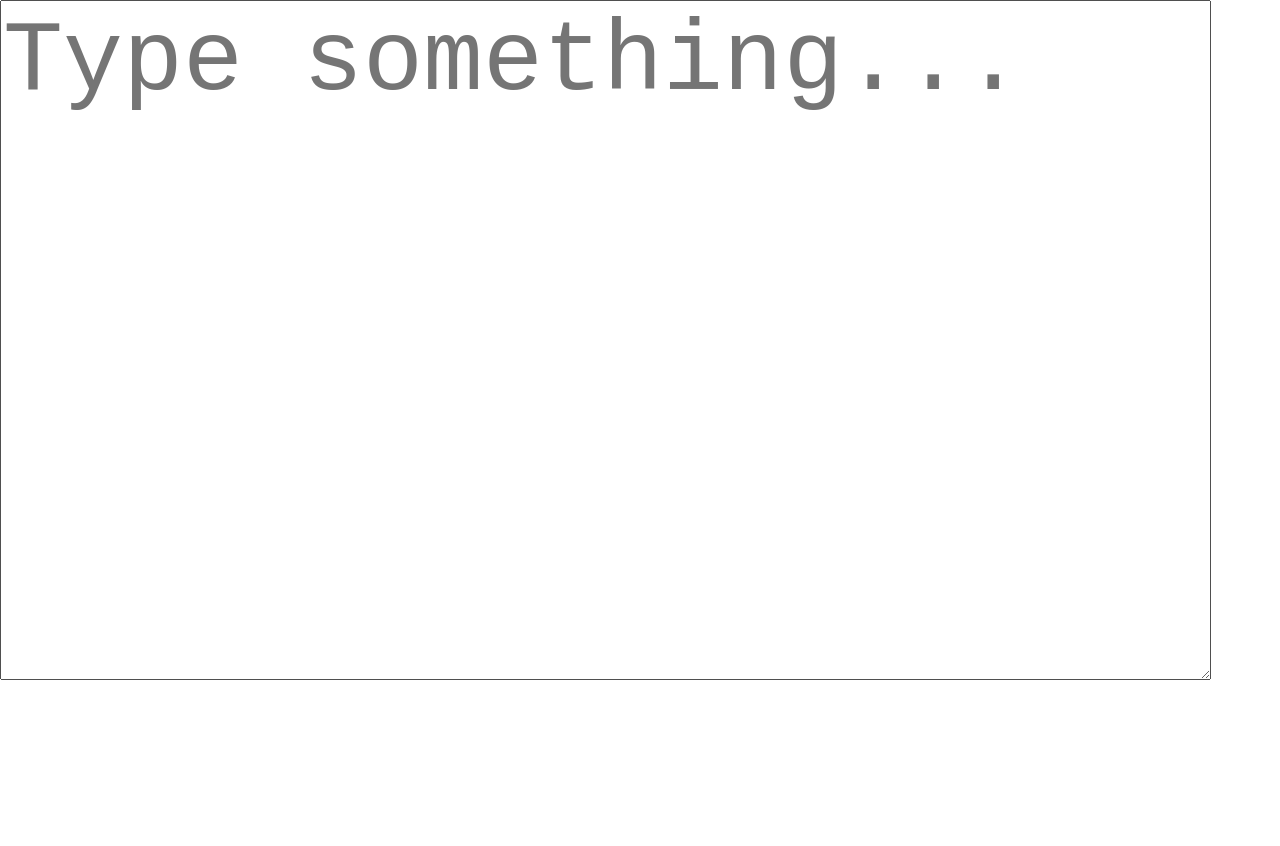
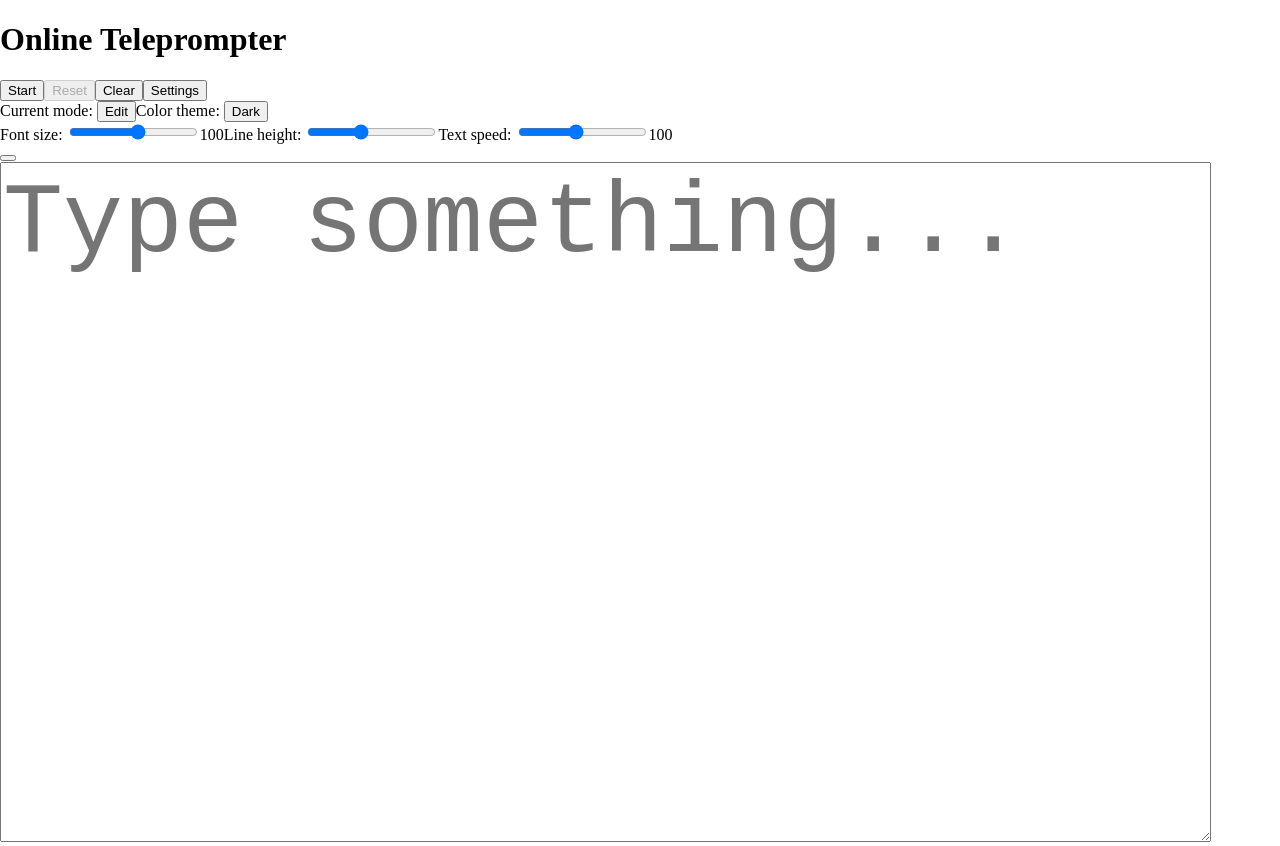
Before and after one commit to 30isnottoolate/online-teleprompter-ts, a React (Create React App) app: page / in a window 1280 px wide. Before the commit the page ends 800 px from the top, so only its background shows below. Built offline with nearby package versions, Linux system fonts and the light colour scheme.

Commit message:
Insert Controller component, add props to it

```diff
--- a/src/Teleprompter.tsx
+++ b/src/Teleprompter.tsx
@@ -70,6 +70,17 @@ const Teleprompter: React.FC = () => {
 
 	return (
 		<div id="teleprompter">
+			<Controller
+                isActive={isActive} setIsActive={setIsActive}
+                mode={mode} setMode={setMode}
+                isMenuEnabled={isMenuEnabled} setIsMenuEnabled={setIsMenuEnabled}
+                setPosition={setPosition}
+                viewportWidth={viewportWidth}
+                theme={theme || DEFAULT_THEME} setTheme={setTheme}
+                setText={setText}
+                fontSize={fontSize} setFontSize={setFontSize}
+                lineHeight={lineHeight} setLineHeight={setLineHeight}
+                textSpeed={textSpeed} setTextSpeed={setTextSpeed} />
 			<Slider
                 mode={mode}
                 position={position} setPosition={setPosition}
```
